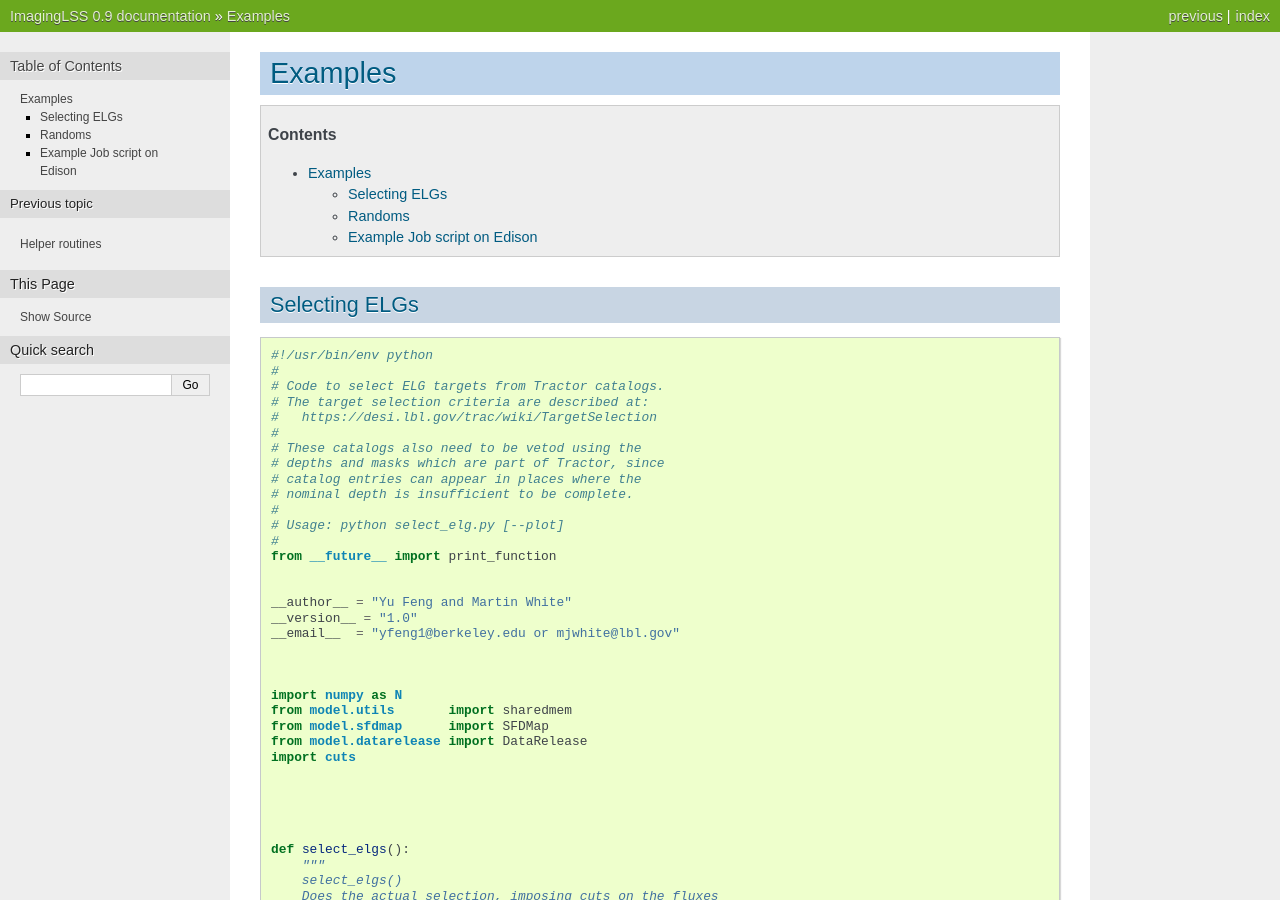
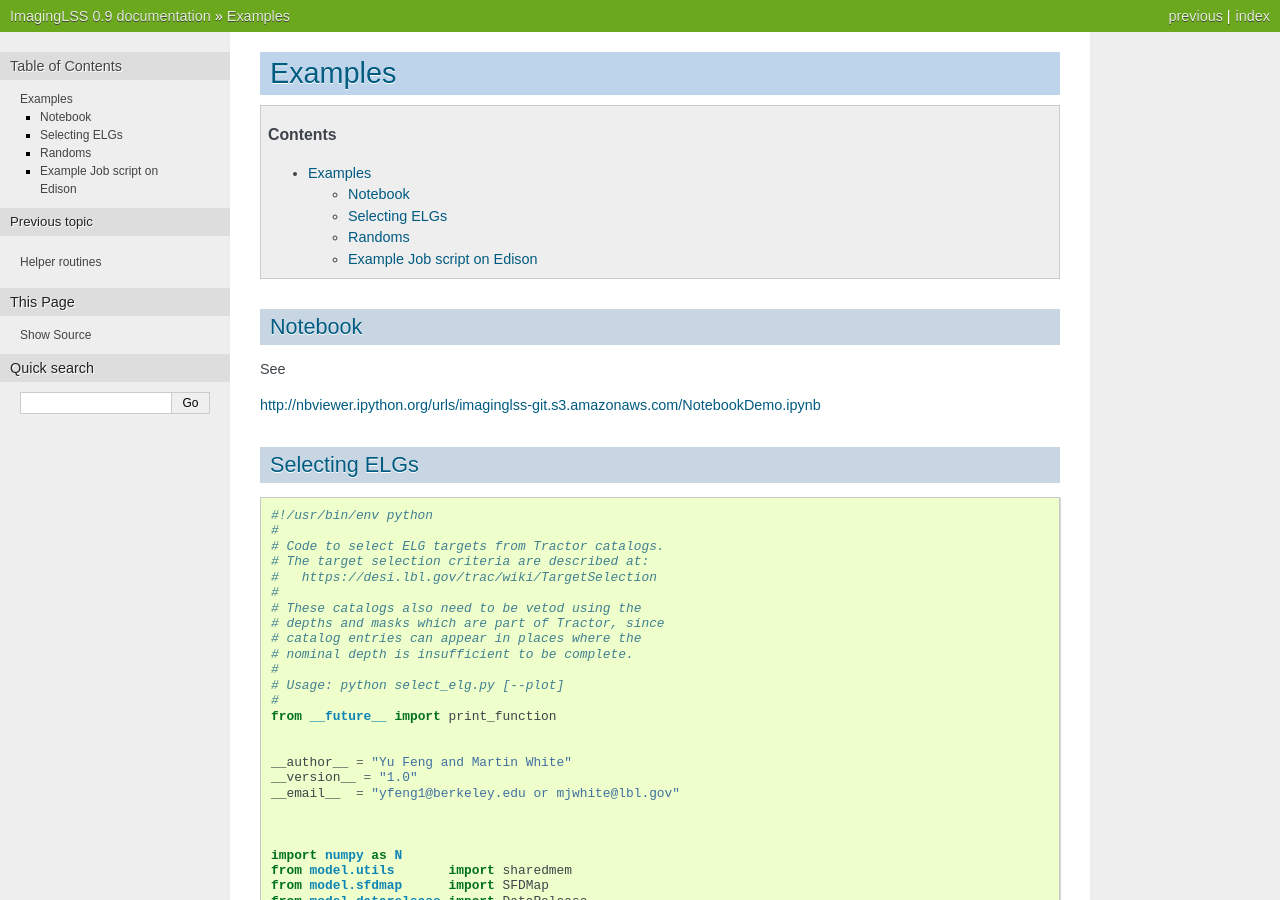
Before and after one commit to desihub/imaginglss, a Sphinx documentation site: the page built from docs/examples.rst, in a window 1280 px wide and 900 px high. Built offline with Sphinx 7.4.7, drawn with Linux system fonts in a browser that asks for light colours; formulas are drawn with MathJax 3; pages that are not in the unit, such as notebooks, are missing from menus.

Commit message:
add link to NotebookDemo.ipynb

```diff
--- a/docs/examples.rst
+++ b/docs/examples.rst
@@ -3,6 +3,13 @@ Examples
 
 .. contents::
     :depth: 2
+
+Notebook
+--------
+
+See
+
+http://nbviewer.ipython.org/urls/imaginglss-git.s3.amazonaws.com/NotebookDemo.ipynb
 
 Selecting ELGs
 --------------
```
